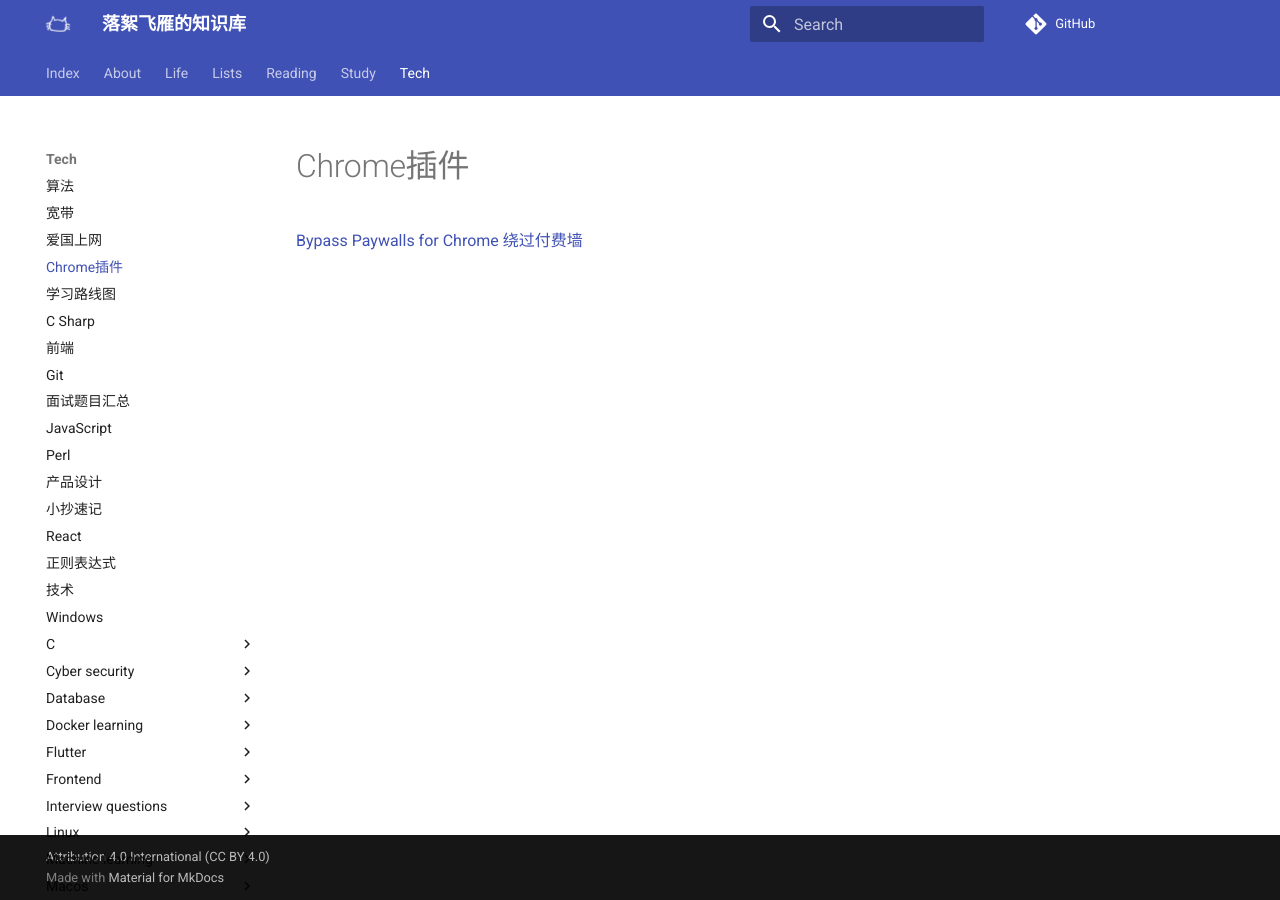
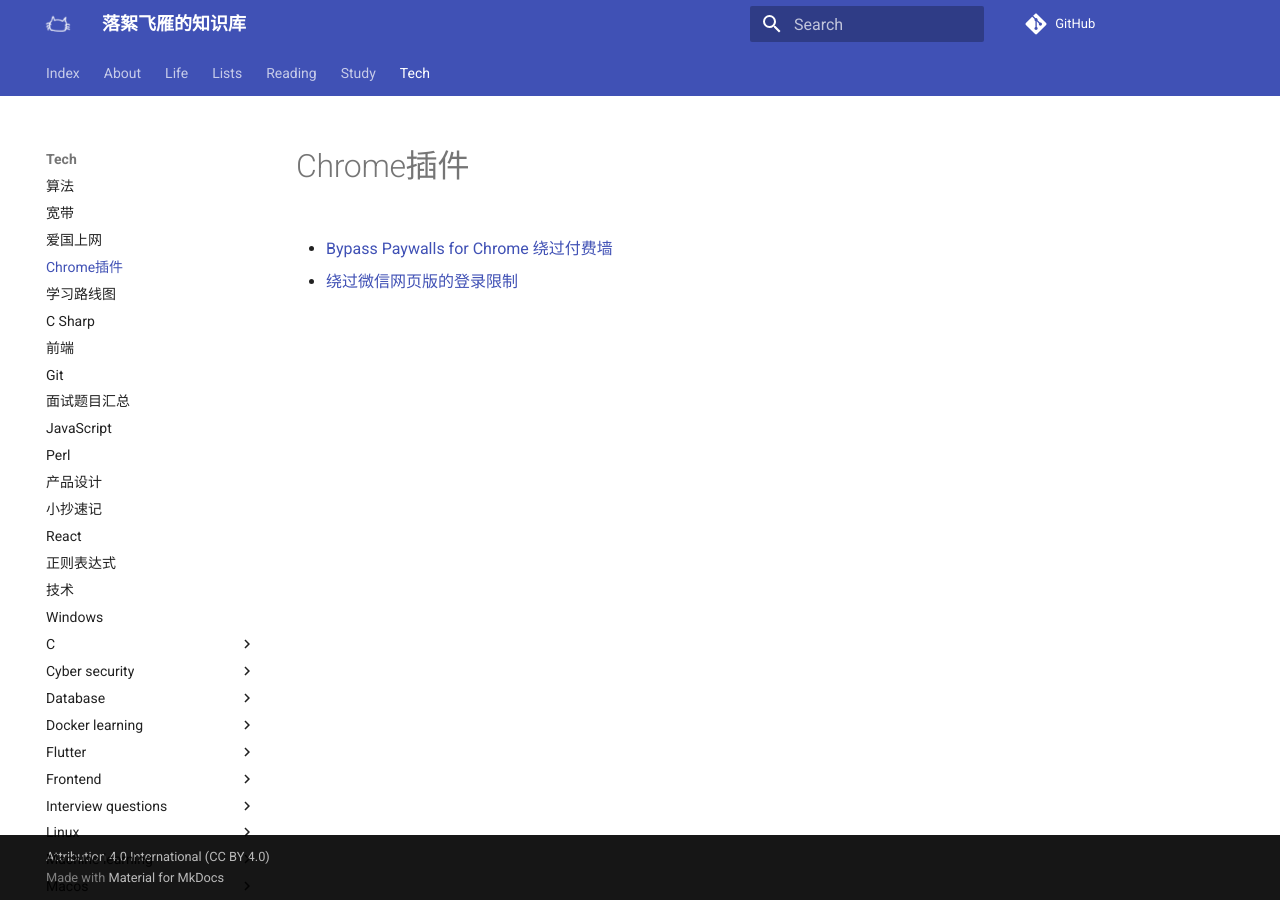
Before and after one commit to luoxufeiyan/wiki.luoxufeiyan.com, an MkDocs documentation site: the page built from docs/tech/chrome-plugins.md, in a window 1280 px wide. Built offline with MkDocs 1.6.1 and Material for MkDocs 9.7.7, drawn with Linux system fonts in a browser that asks for light colours; comment, search, counter and statistics services are not loaded.

Commit message:
update plugins

```diff
--- a/docs/tech/chrome-plugins.md
+++ b/docs/tech/chrome-plugins.md
@@ -1,3 +1,5 @@
 # Chrome插件
 
-[Bypass Paywalls for Chrome 绕过付费墙](https://github.com/iamadamdev/bypass-paywalls-chrome)
+* [Bypass Paywalls for Chrome 绕过付费墙](https://github.com/iamadamdev/bypass-paywalls-chrome)
+
+* [绕过微信网页版的登录限制](http://github.com/adamyi/wechrome/)
```
